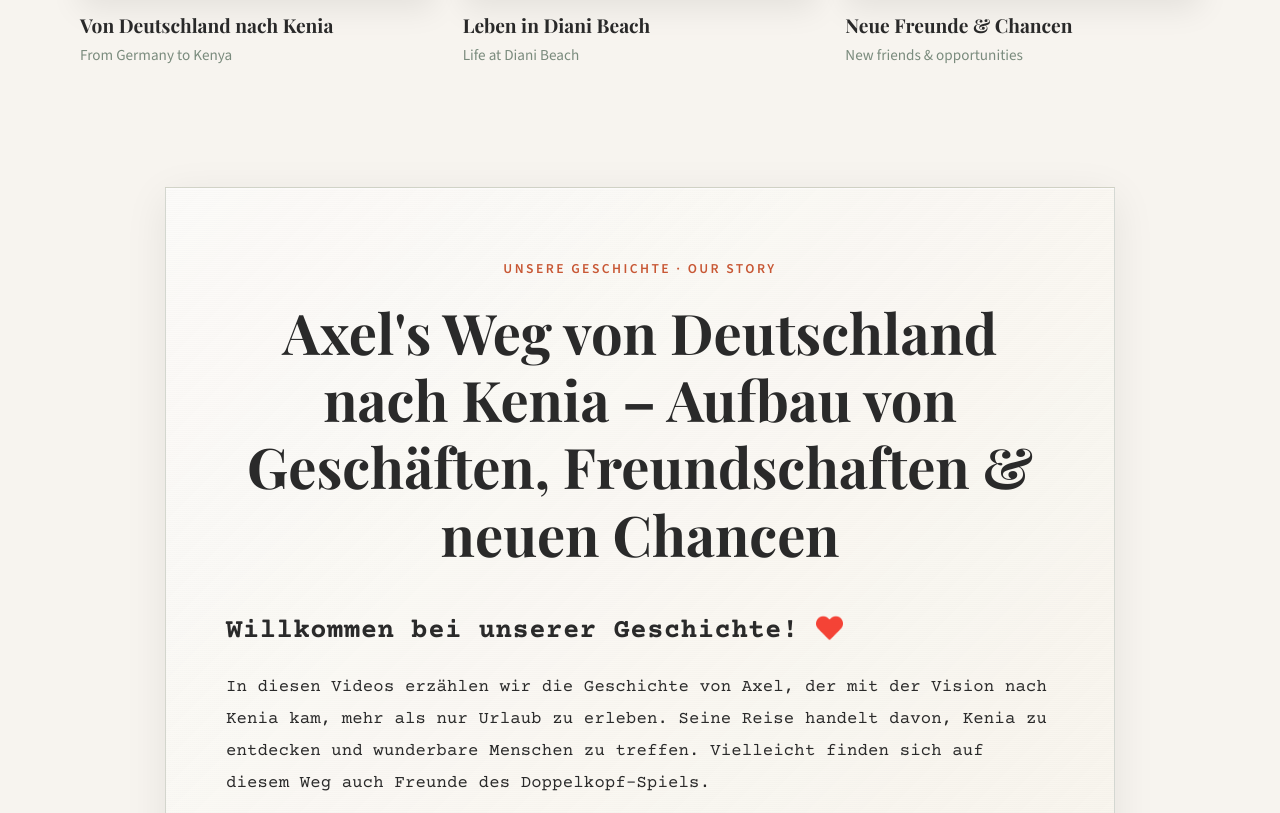
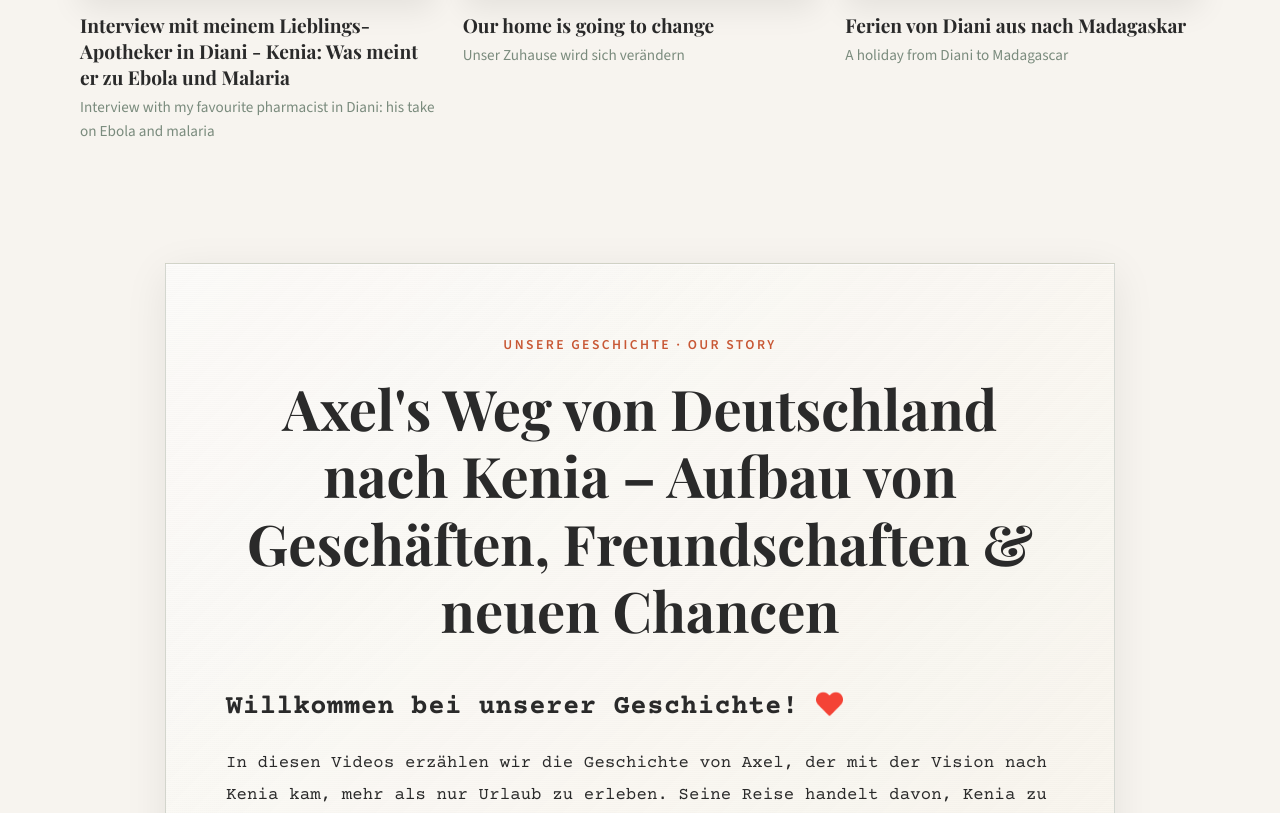
Before and after one commit to kalu-Peter/axel, a plain HTML site: page index.html in a window 1280 px wide. Shown: the part 1755-2568 px from the top of the page. Drawn offline with nearby package versions, Linux system fonts and the light colour scheme; a web font is replaced by a local one.

Commit message:
apt-videos recent title

```diff
--- a/index.html
+++ b/index.html
@@ -704,18 +704,18 @@
             <div class="videos-grid">
                 <article class="video-card" data-video-id="Eo0n_D11hSU">
                     <div class="video-frame"></div>
-                    <h3>Von Deutschland nach Kenia</h3>
-                    <p>From Germany to Kenya</p>
+                    <h3>Interview mit meinem Lieblings-Apotheker in Diani - Kenia: Was meint er zu Ebola und Malaria</h3>
+                    <p>Interview with my favourite pharmacist in Diani: his take on Ebola and malaria</p>
                 </article>
                 <article class="video-card" data-video-id="UIg-hg7VuGk">
                     <div class="video-frame"></div>
-                    <h3>Leben in Diani Beach</h3>
-                    <p>Life at Diani Beach</p>
+                    <h3>Our home is going to change</h3>
+                    <p>Unser Zuhause wird sich verändern</p>
                 </article>
                 <article class="video-card" data-video-id="nMNAFm5IZ4Y">
                     <div class="video-frame"></div>
-                    <h3>Neue Freunde &amp; Chancen</h3>
-                    <p>New friends &amp; opportunities</p>
+                    <h3>Ferien von Diani aus nach Madagaskar</h3>
+                    <p>A holiday from Diani to Madagascar</p>
                 </article>
             </div>
         </section>
```
